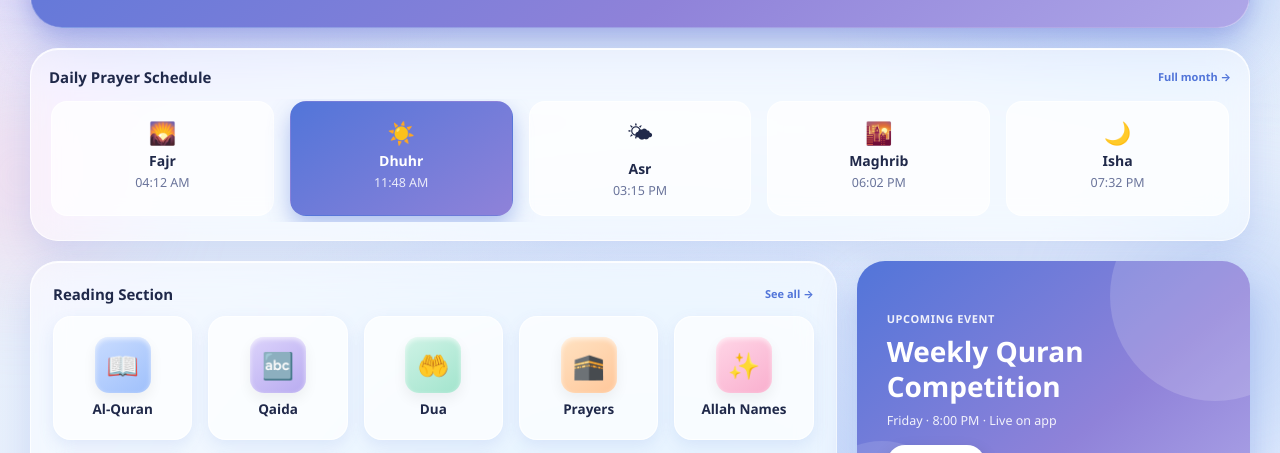
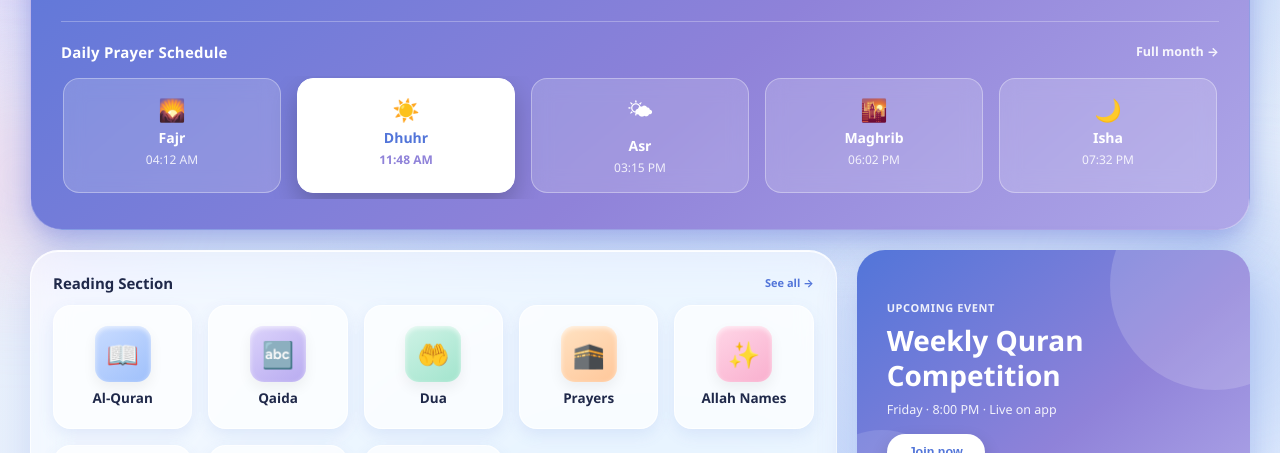
Before and after one commit to mbilalshakeel/Ausia-Islamic-App, a plain HTML site: page index.html in a window 1280 px wide. Shown: the part 274-727 px from the top of the page. Drawn offline with Linux system fonts and the light colour scheme.

Commit message:
Move Daily Prayer Schedule into header card as unified glassmorphic prayer strip

```diff
--- a/index.html
+++ b/index.html
@@ -147,23 +147,34 @@ body{
 .shead h2{font-size:15px;font-weight:800}
 .shead a{font-size:11px;font-weight:700;color:var(--blue);text-decoration:none}
 
-/* ---------- Prayer ---------- */
-.pray-wrap{padding:var(--pad-sm)}
+/* ---------- Prayer strip (inside header) ---------- */
+.head-prayers{position:relative;margin-top:clamp(16px,3.2vw,24px);
+  padding-top:clamp(14px,2.8vw,20px);border-top:1px solid rgba(255,255,255,.28)}
+.hp-title{display:flex;justify-content:space-between;align-items:center;
+  gap:10px;margin-bottom:clamp(10px,2.2vw,14px)}
+.hp-title span{font-size:clamp(12px,2.5vw,15px);font-weight:800;color:#fff;
+  letter-spacing:.2px}
+.hp-title a{font-size:clamp(10.5px,2.1vw,12.5px);font-weight:700;
+  color:rgba(255,255,255,.9);text-decoration:none;white-space:nowrap}
+.hp-title a:hover{color:#fff;text-decoration:underline}
 .pray-row{display:flex;gap:var(--gap);overflow-x:auto;padding:2px 2px 6px;
   scroll-snap-type:x proximity;-webkit-overflow-scrolling:touch}
 .pray-row::-webkit-scrollbar{height:0}
-.pray{flex:1 1 clamp(64px,17vw,110px);border-radius:16px;padding:clamp(10px,2.4vw,15px) 6px;text-align:center;
-  min-inline-size:0;
-  background:rgba(255,255,255,.72);border:1px solid var(--stroke);
-  transition:.25s;cursor:pointer}
+.pray{flex:1 1 clamp(58px,15vw,120px);border-radius:16px;
+  padding:clamp(10px,2.2vw,15px) clamp(4px,1.4vw,10px);text-align:center;
+  min-inline-size:0;scroll-snap-align:start;
+  background:rgba(255,255,255,.17);border:1px solid rgba(255,255,255,.34);
+  backdrop-filter:blur(10px);-webkit-backdrop-filter:blur(10px);
+  color:#fff;transition:.25s;cursor:pointer}
 .pray em{display:block;font-size:clamp(16px,3.6vw,22px);font-style:normal;margin-bottom:4px}
-.pray b{display:block;font-size:clamp(11px,2.4vw,14px)}
-.pray small{font-size:clamp(10px,2.2vw,12.5px);color:var(--muted);white-space:nowrap}
-.pray:hover{transform:translateY(-3px)}
-.pray.active{color:#fff;border-color:transparent;
-  background:linear-gradient(145deg,#5275D9,#8F82D9);
-  box-shadow:0 10px 22px rgba(82,117,217,.42)}
-.pray.active small{color:rgba(255,255,255,.85)}
+.pray b{display:block;font-size:clamp(10.5px,2.2vw,14px);color:#fff;
+  white-space:nowrap;overflow:hidden;text-overflow:ellipsis}
+.pray small{font-size:clamp(9.5px,2vw,12px);color:rgba(255,255,255,.85);white-space:nowrap}
+.pray:hover{transform:translateY(-3px);background:rgba(255,255,255,.26)}
+.pray.active{background:#fff;border-color:#fff;color:var(--blue);
+  box-shadow:0 12px 26px rgba(0,0,0,.22)}
+.pray.active b{color:var(--blue)}
+.pray.active small{color:var(--purple);font-weight:700}
 
 /* ---------- Reading tiles ---------- */
 .reading{padding:var(--pad-md)}
@@ -276,7 +287,6 @@ body{
   .app{max-width:760px;display:grid;grid-template-columns:repeat(6,1fr);gap:18px;align-items:start}
   .header{grid-column:span 6}
   .brand h1{font-size:20px}
-  .pray-wrap{grid-column:span 6}
   .reading{grid-column:span 6}
   .grid4{grid-template-columns:repeat(auto-fit,minmax(min(112px,100%),1fr))}
   .right{grid-column:span 3;display:flex;flex-direction:column;gap:var(--gap)}
@@ -298,7 +308,6 @@ body{
     gap:20px;align-items:start}
   .header{grid-column:span 12}
   .brand h1{font-size:22px}
-  .pray-wrap{grid-column:span 12}
   .reading{grid-column:span 8}
   .grid4{grid-template-columns:repeat(auto-fit,minmax(min(128px,100%),1fr))}
   .right{grid-column:span 4;display:flex;flex-direction:column;gap:var(--gap)}
@@ -367,10 +376,13 @@ body{
         <button class="contact-btn">Contact</button>
       </div>
     </div>
-  </header>
 
-  <section class="glass pray-wrap">
-    <div class="shead"><h2>Daily Prayer Schedule</h2><a href="#">Full month →</a></div>
+    <!-- Daily Prayer Schedule (integrated into header) -->
+    <div class="head-prayers">
+      <div class="hp-title">
+        <span>Daily Prayer Schedule</span>
+        <a href="#">Full month →</a>
+      </div>
       <div class="pray-row">
         <div class="pray"><em>🌄</em><b>Fajr</b><small>04:12 AM</small></div>
         <div class="pray active"><em>☀️</em><b>Dhuhr</b><small>11:48 AM</small></div>
@@ -378,7 +390,8 @@ body{
         <div class="pray"><em>🌇</em><b>Maghrib</b><small>06:02 PM</small></div>
         <div class="pray"><em>🌙</em><b>Isha</b><small>07:32 PM</small></div>
       </div>
-  </section>
+    </div>
+  </header>
 
   <section class="glass reading">
     <div class="shead"><h2>Reading Section</h2><a href="#">See all →</a></div>
```
Lines whose indentation alone changed are shown as unchanged.
